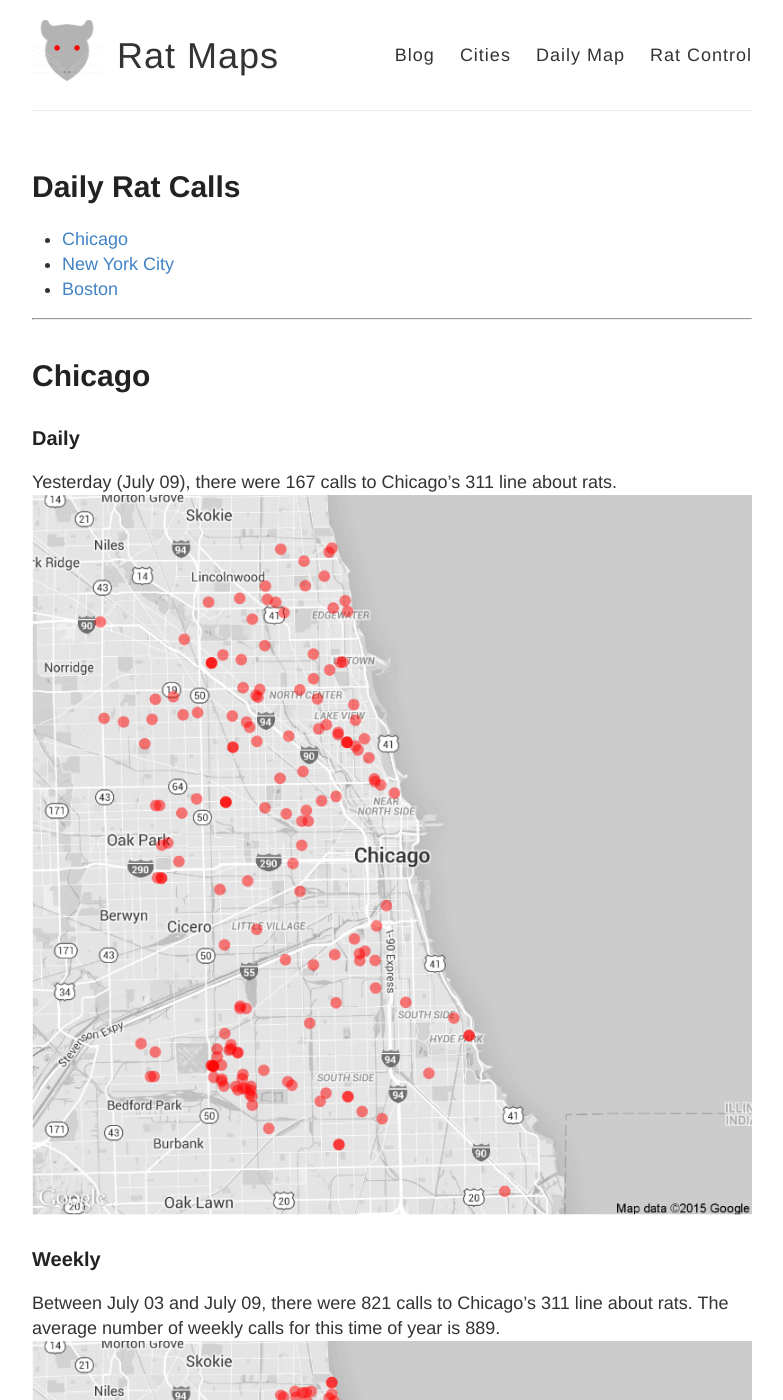
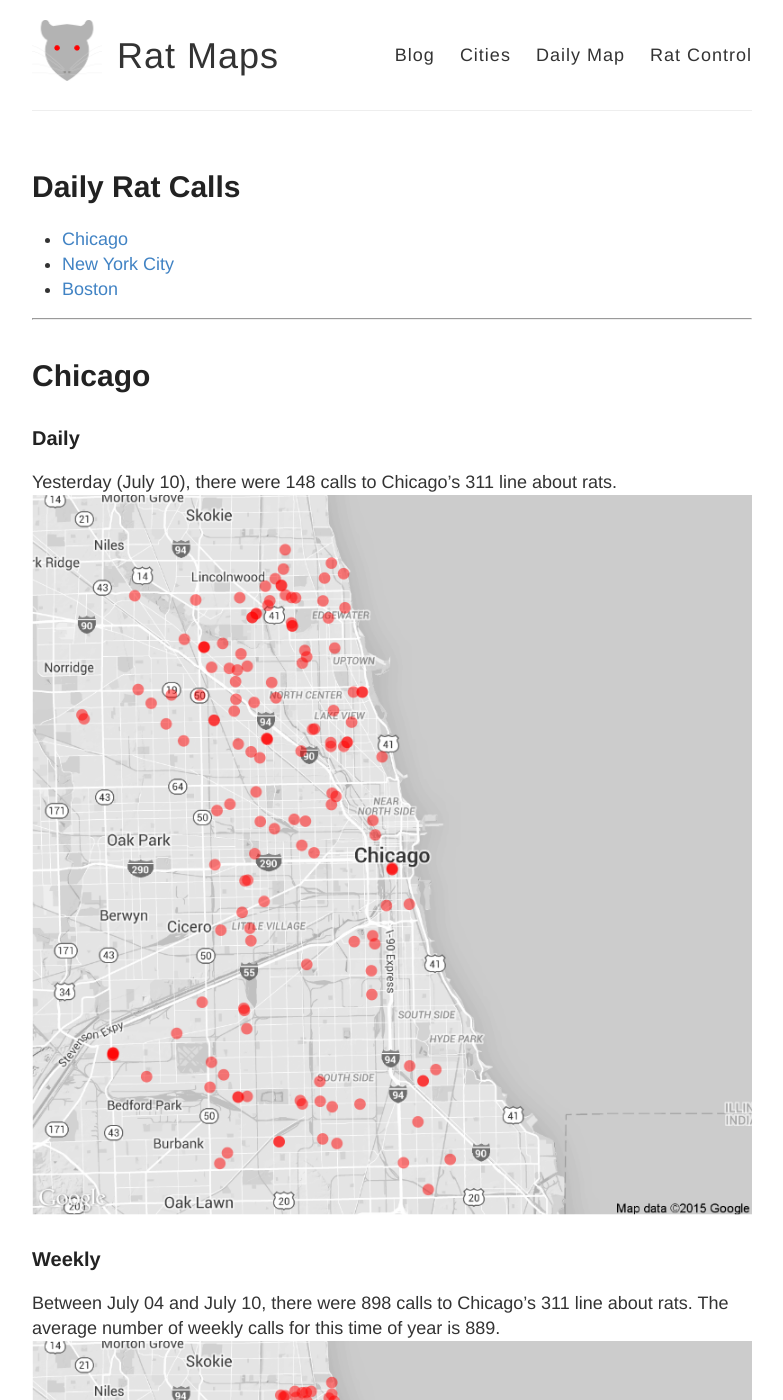
Before and after one commit to DanielHadley/ratmaps, a Jekyll site: the page built from daily.md, in a window 1280 px wide and 1400 px high. Shown: the whole window, without its empty margins (248-1031 px from the left). Built offline with Jekyll 4.4.1, drawn with Linux system fonts in a browser that asks for light colours; comment, search, counter and statistics services are not loaded; some of the changed text lies outside the part shown.

Commit message:
Daily Maps

```diff
--- a/daily.md
+++ b/daily.md
@@ -15,22 +15,22 @@
 
 ### Daily
 
-Yesterday (July 09), there were 167 calls to Chicago's 311 line about rats.
+Yesterday (July 10), there were 148 calls to Chicago's 311 line about rats.
 ![Chicago rat calls to 311 weekly map]({{ site.cityimages }}/daily/Chicago_Rat_Map_Daily.png)
 
 ### Weekly
-Between July 03 and July 09, there were 821 calls to Chicago's 311 line about rats. The average number of weekly calls for this time of year is 889.
+Between July 04 and July 10, there were 898 calls to Chicago's 311 line about rats. The average number of weekly calls for this time of year is 889.
 ![Chicago rat calls to 311 weekly map]({{ site.cityimages }}/daily/Chicago_Rat_Map_Weekly.png)
 ***
 # New York City <a id="nyc"><a>
 
 ### Daily
 
-Yesterday (July 09), there were 0 calls to New York City's 311 line about rats.
+Yesterday (July 10), there were 0 calls to New York City's 311 line about rats.
 ![NYC rat calls to 311 weekly map]({{ site.cityimages }}/daily/NYC_Rat_Map_Daily.png)
 
 ### Weekly
-Between July 03 and July 09, there were 0 calls to New York City's 311 line about rats. The average number of weekly calls for this time of year is 280.
+Between July 04 and July 10, there were 0 calls to New York City's 311 line about rats. The average number of weekly calls for this time of year is 280.
 ![NYC rat calls to 311 weekly map]({{ site.cityimages }}/daily/NYC_Rat_Map_Weekly.png)
 
 Each red dot represents one call about a rat seen in that location. The dots are transparent, so multiple calls from one location will be seen as a solid dot. The usual caveats apply: more calls do not necessarily mean that there are more rats in that location than other parts of the city. A cluster of dots could indicate that one resident is unusually vocal about rodents in his or her neighborhood. Also, more densely populated neighborhoods tend to make more calls to 311.
```
Also changed, not shown: images/pages/daily/Chicago_Rat_Map_Daily.png, images/pages/daily/Chicago_Rat_Map_Weekly.png.
